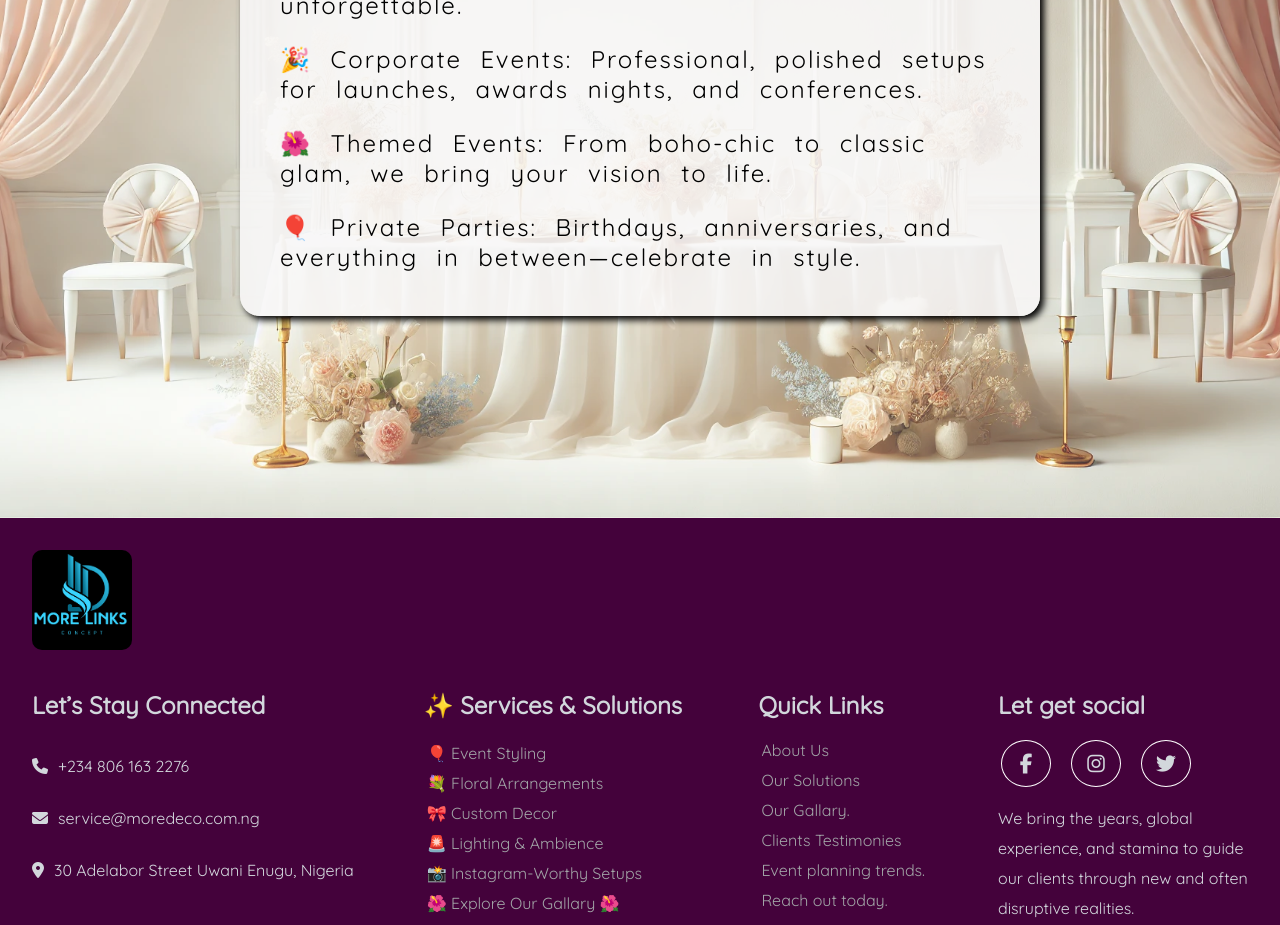
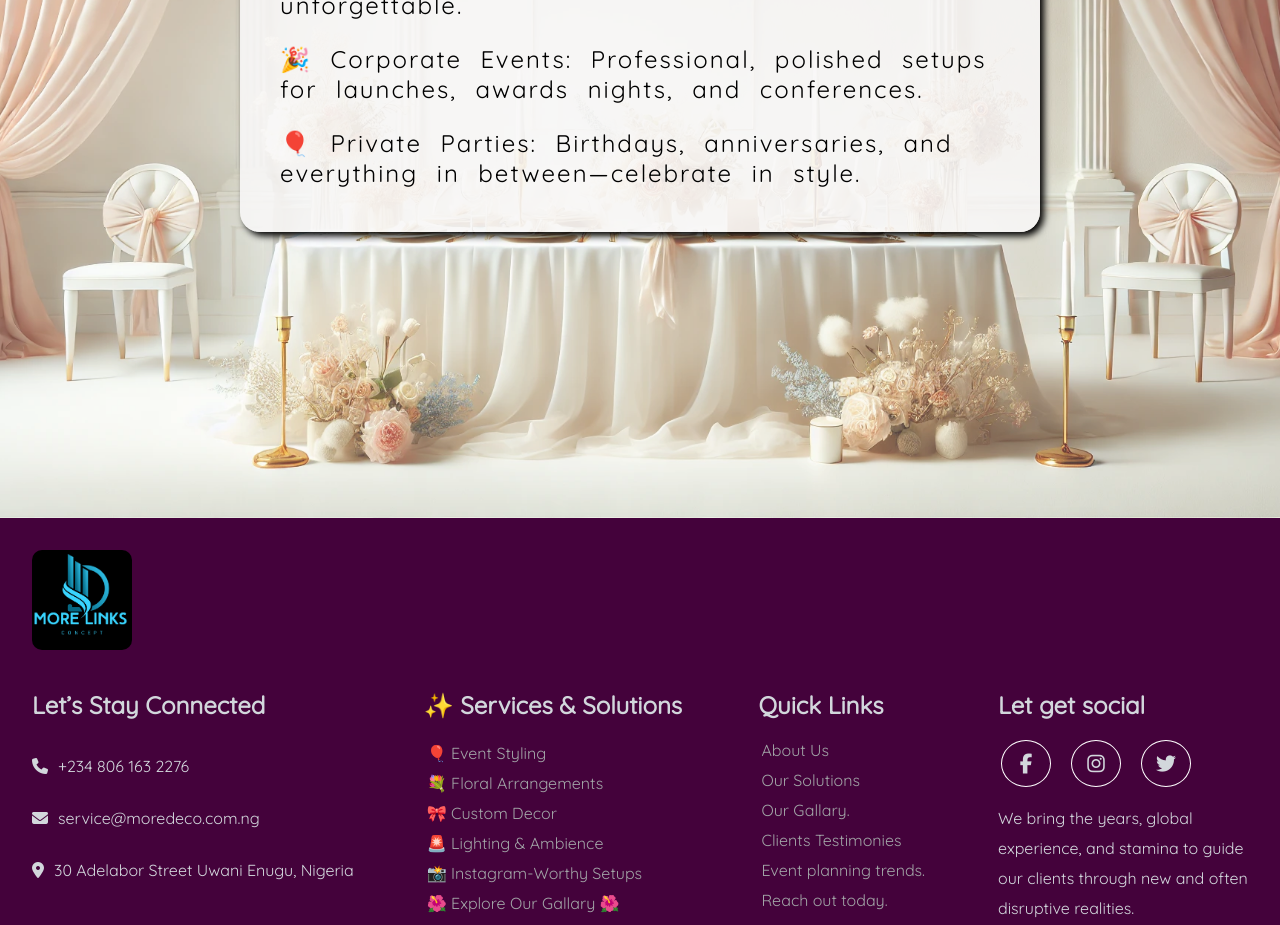
Before and after one commit to Ikendu/moreLinksDeco, a React (Vite) app in the folder mysite/: page / in a window 1280 px wide. Shown: the part 5700-6625 px from the top of the page. Built offline with nearby package versions, Linux system fonts and the light colour scheme.

Commit message:
slider api

```diff
--- a/mysite/src/components/OurService.jsx
+++ b/mysite/src/components/OurService.jsx
@@ -16,10 +16,6 @@ export default function OurService() {
               awards nights, and conferences.
             </p>
             <p>
-              🌺 Themed Events: From boho-chic to classic glam, we bring your
-              vision to life.
-            </p>
-            <p>
               🎈 Private Parties: Birthdays, anniversaries, and everything in
               between—celebrate in style.
             </p>
```
